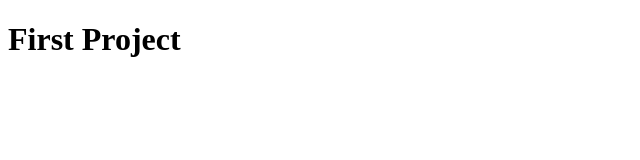
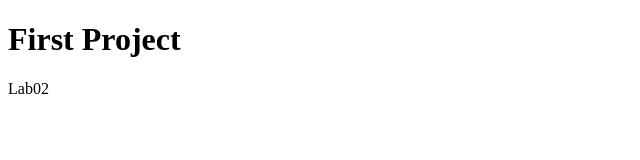
Before and after one commit to IbrahimMostafaMohamed/first-github-project, a plain HTML site: page index.html in a window 1280 px wide. Shown: the full height of the page, 0-640 px from the left. Drawn offline with Linux system fonts and the light colour scheme.

Commit message:
update index.html Lab02

```diff
--- a/index.html
+++ b/index.html
@@ -8,6 +8,7 @@
   <body>
 
     <h1>First Project</h1>
+    <p>Lab02</p>
 
 </body>
 </html>
```
